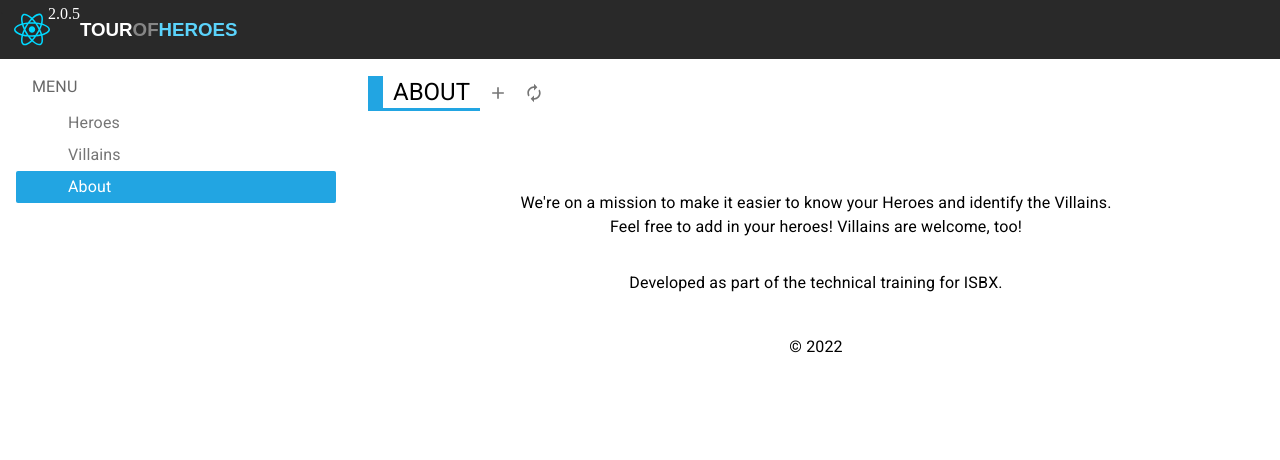
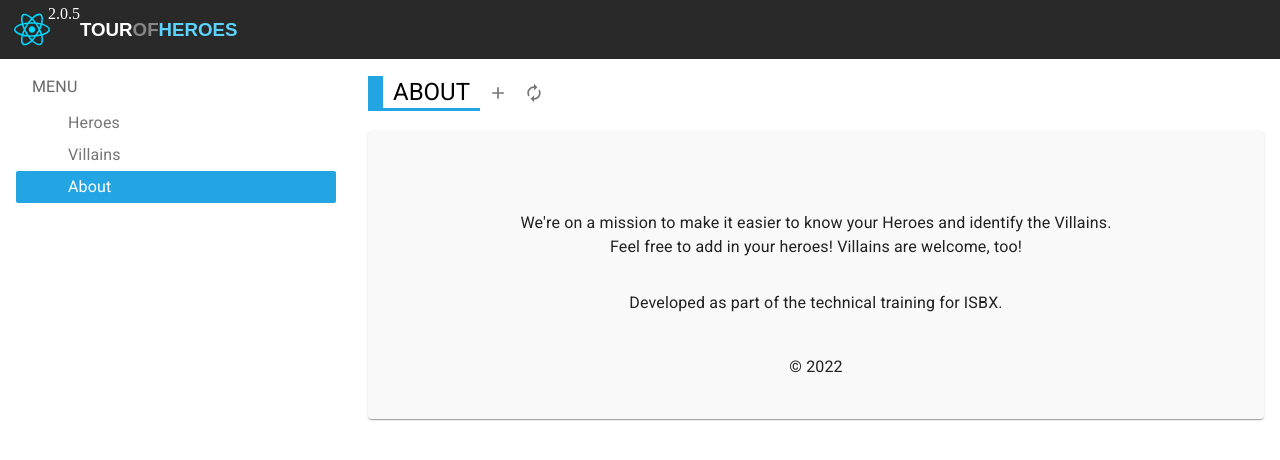
Before and after one commit to zndelfin/Tour-Of-Heroes-FE, a React (Vite) app: page /about in a window 1280 px wide. Shown: the top 460 px of the page. Built offline with nearby package versions, Linux system fonts and the light colour scheme.

Commit message:
TECH-218: Add Paper component to align layout with card components

```diff
--- a/src/Components/About.tsx
+++ b/src/Components/About.tsx
@@ -1,4 +1,4 @@
-import { Box, Typography } from "@mui/material";
+import { Box, Paper, Typography } from "@mui/material";
 import styled from "styled-components";
 import { Menu } from "./Menu";
 import { Title } from "./Title";
@@ -28,6 +28,7 @@ function About() {
       <StyledRightBoxSpacing>
         <Title titleSelected="About" />
 
+        <Paper sx={{ backgroundColor: "#F9F9F9", mt:"20px"}}>
         <StyledTypography mt={10}>
           We're on a mission to make it easier to know your Heroes and identify
           the Villains.
@@ -41,8 +42,8 @@ function About() {
           Developed as part of the technical training for ISBX.
         </StyledTypography>
 
-
         <StyledTypography m={5}> © {currentYear}</StyledTypography>
+        </Paper>
       </StyledRightBoxSpacing>
     </StyledBoxSpacing>
 
```
